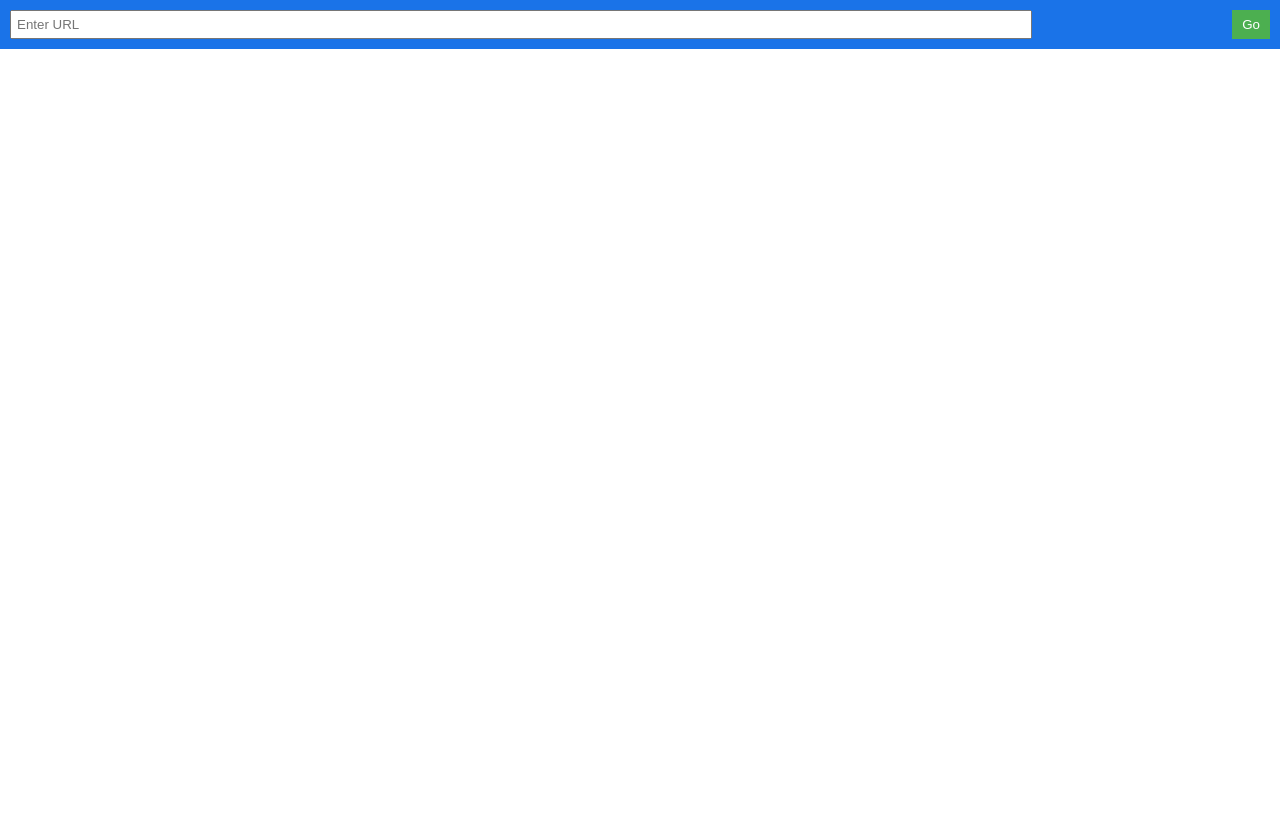
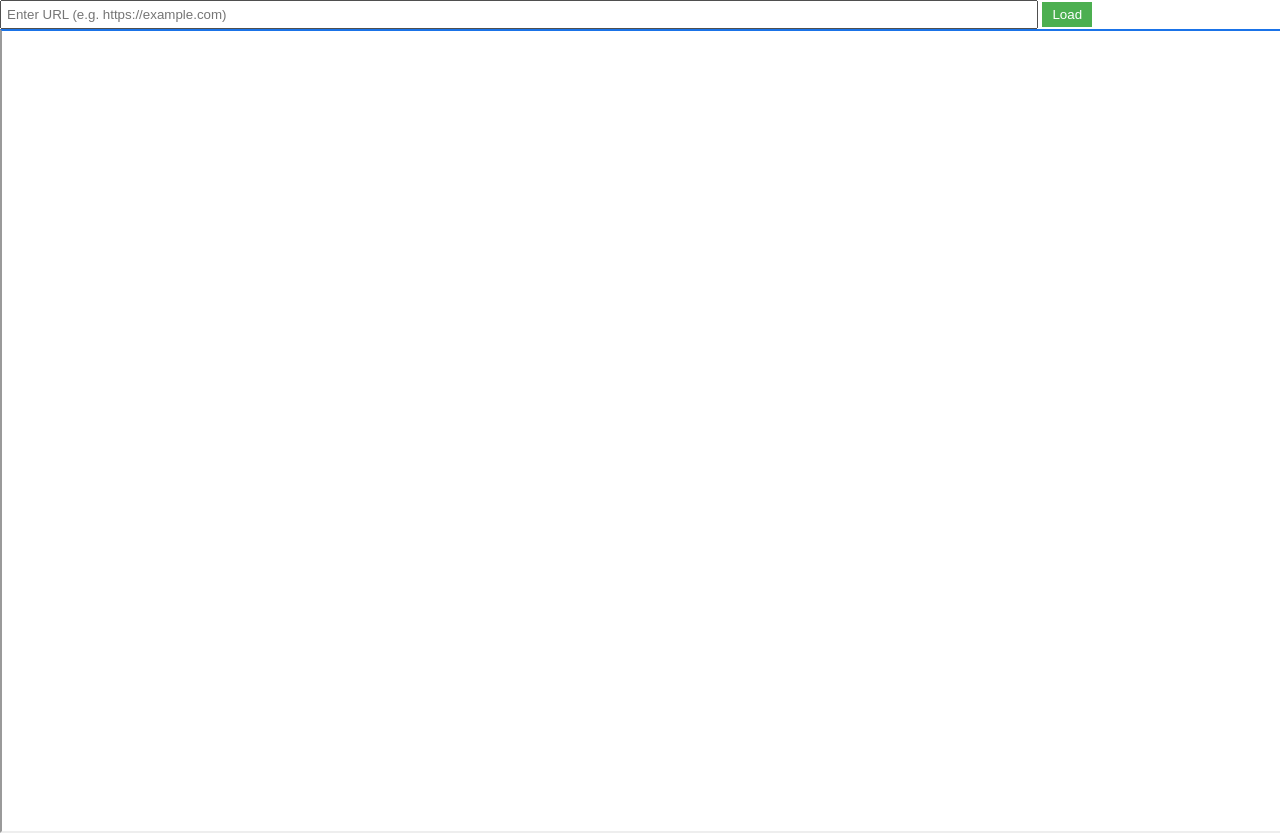
Before and after one commit to baldbuffalo2/iOS-10-browser, a plain HTML site: page index.html in a window 1280 px wide. Before the commit the page ends 800 px from the top, so only its background shows below. Drawn offline with Linux system fonts and the light colour scheme.

Commit message:
Update index.html

```diff
--- a/index.html
+++ b/index.html
@@ -3,19 +3,18 @@
 <head>
   <meta charset="UTF-8">
   <meta name="viewport" content="width=device-width, initial-scale=1.0">
-  <title>iPadOS Browser</title>
+  <title>iOS 10.3.3 Browser</title>
   <link rel="stylesheet" href="style.css">
 </head>
 <body>
-  <header>
-    <input type="text" id="urlInput" placeholder="Enter URL">
-    <button id="loadBtn">Go</button>
-  </header>
-  <div id="alertBox" class="alert" style="display:none;">
-    <span id="alertMessage"></span>
-    <button onclick="closeAlert()">Close</button>
+
+  <div id="browserContainer">
+    <input type="text" id="urlInput" placeholder="Enter URL (e.g. https://example.com)" />
+    <button id="loadBtn">Load</button>
+    <div id="errorMessage"></div>
+    <iframe id="browserFrame" src="about:blank" style="width:100%; height:100vh;" title="Browser Window"></iframe>
   </div>
-  <iframe id="browserFrame" src="about:blank" style="width:100%; height:90vh; border:none;"></iframe>
+
   <script src="script.js"></script>
 </body>
 </html>
```
